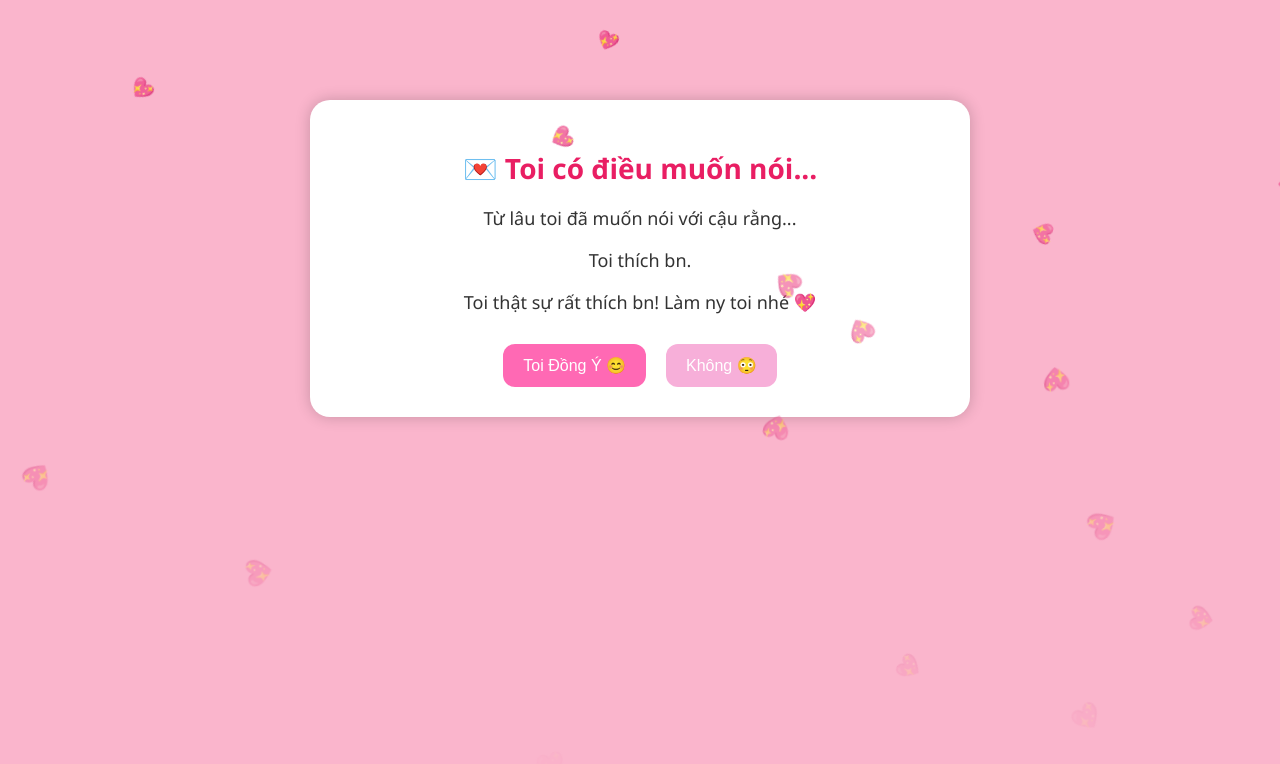
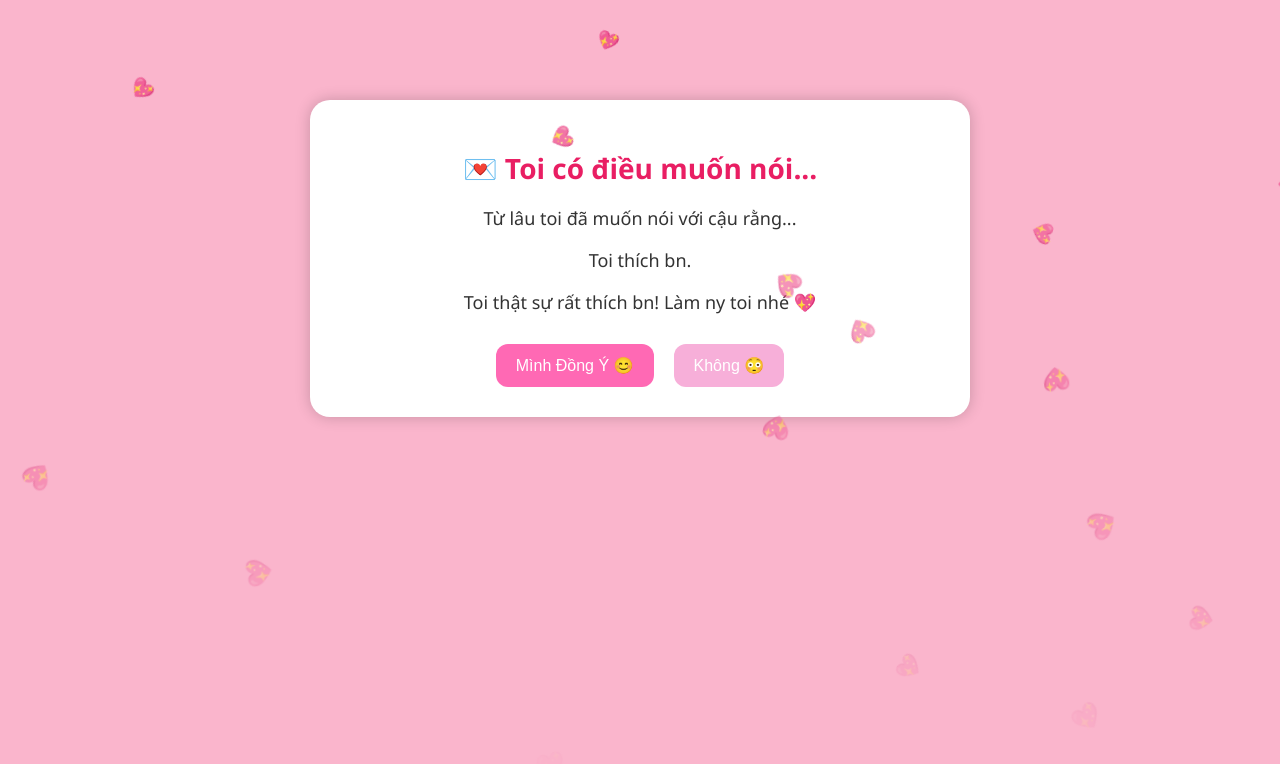
Before and after one commit to luonglam2009/Love, a plain HTML site: page index.html in a window 1280 px wide. Drawn offline with Linux system fonts and the light colour scheme.

Commit message:
Update index.html

```diff
--- a/index.html
+++ b/index.html
@@ -14,7 +14,7 @@
     <p>Toi thật sự rất thích bn! Làm ny toi nhé 💖</p>
 
     <div class="buttons">
-      <button id="yesBtn" onclick="replyYes()">Toi Đồng Ý 😊</button>
+      <button id="yesBtn" onclick="replyYes()">Mình Đồng Ý 😊</button>
       <button id="noBtn" onclick="moveButton()">Không 😳</button>
     </div>
   </div>
```
